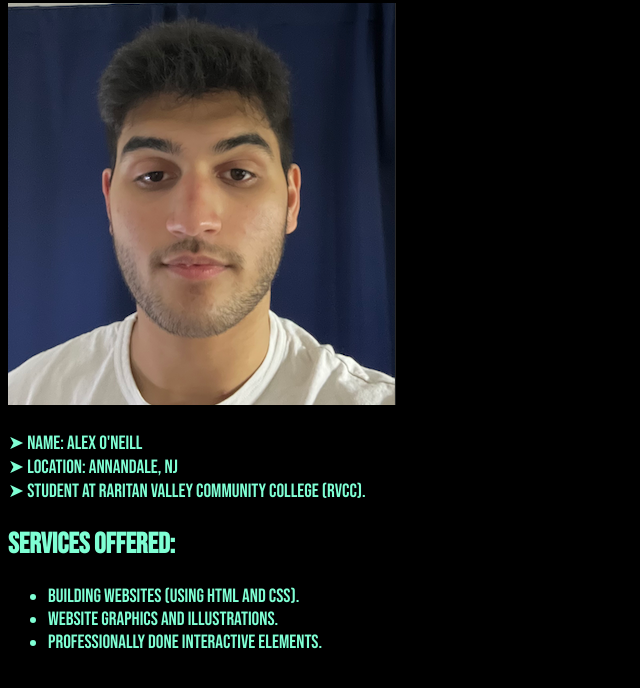
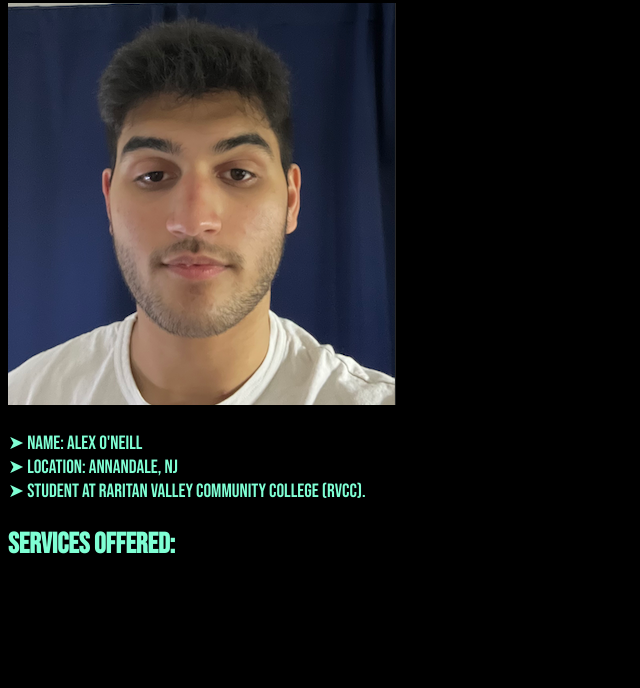
Before and after one commit to RVCC-IDMX/midterm2022-ao-g00298371, a plain HTML site: page index.html in a window 1280 px wide. Shown: the part 96-784 px from the top of the page, without its empty margins (0-640 px from the left). Drawn offline with Linux system fonts and the light colour scheme.

Commit message:
Framework

```diff
--- a/index.html
+++ b/index.html
@@ -46,11 +46,6 @@
 
             <h1>Services Offered:</h1>
 
-            <ul>
-                <li>Building Websites (Using HTML and CSS).</li>
-                <li>Website Graphics and Illustrations.</li>
-                <li>Professionally done interactive elements.</li>
-            </ul>
         </section>
 
     </main>
```
